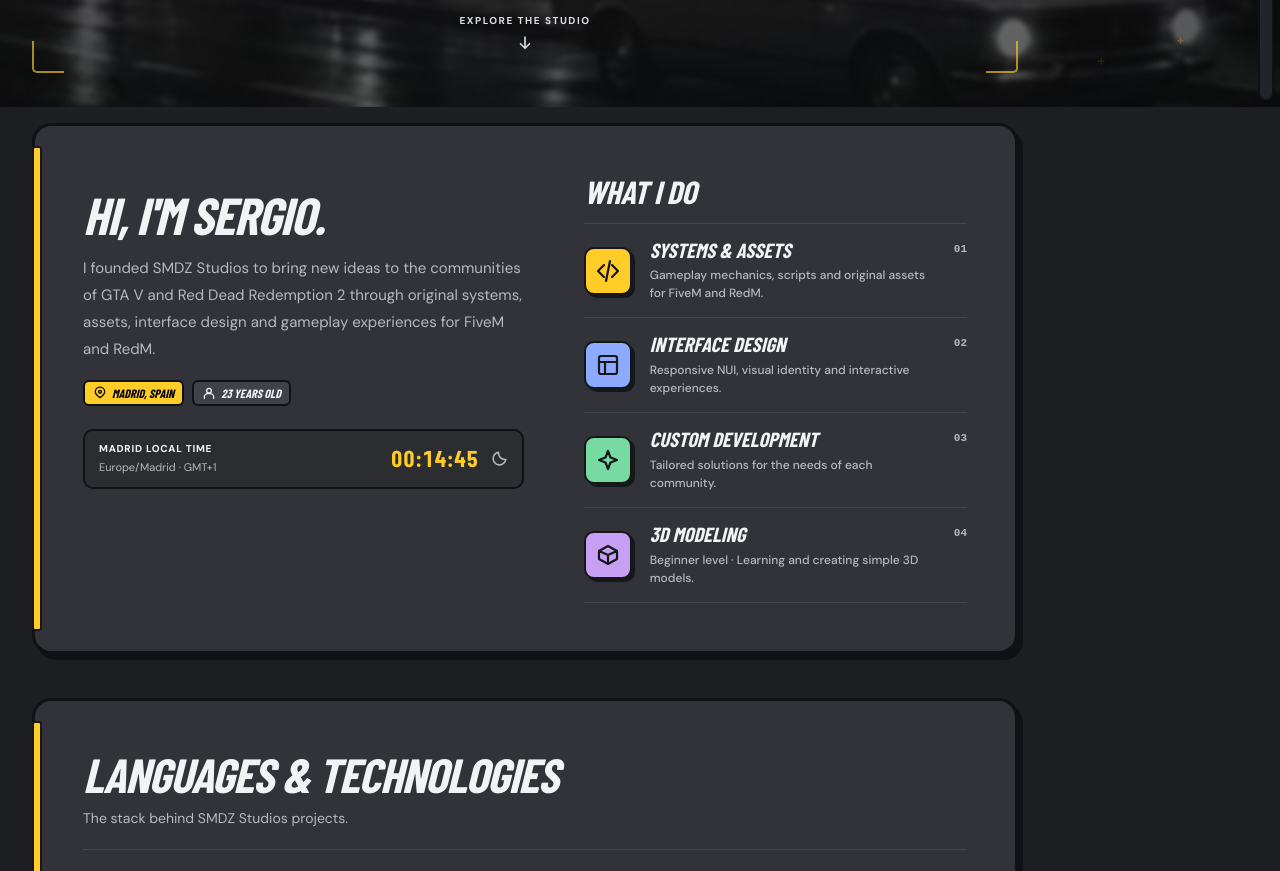
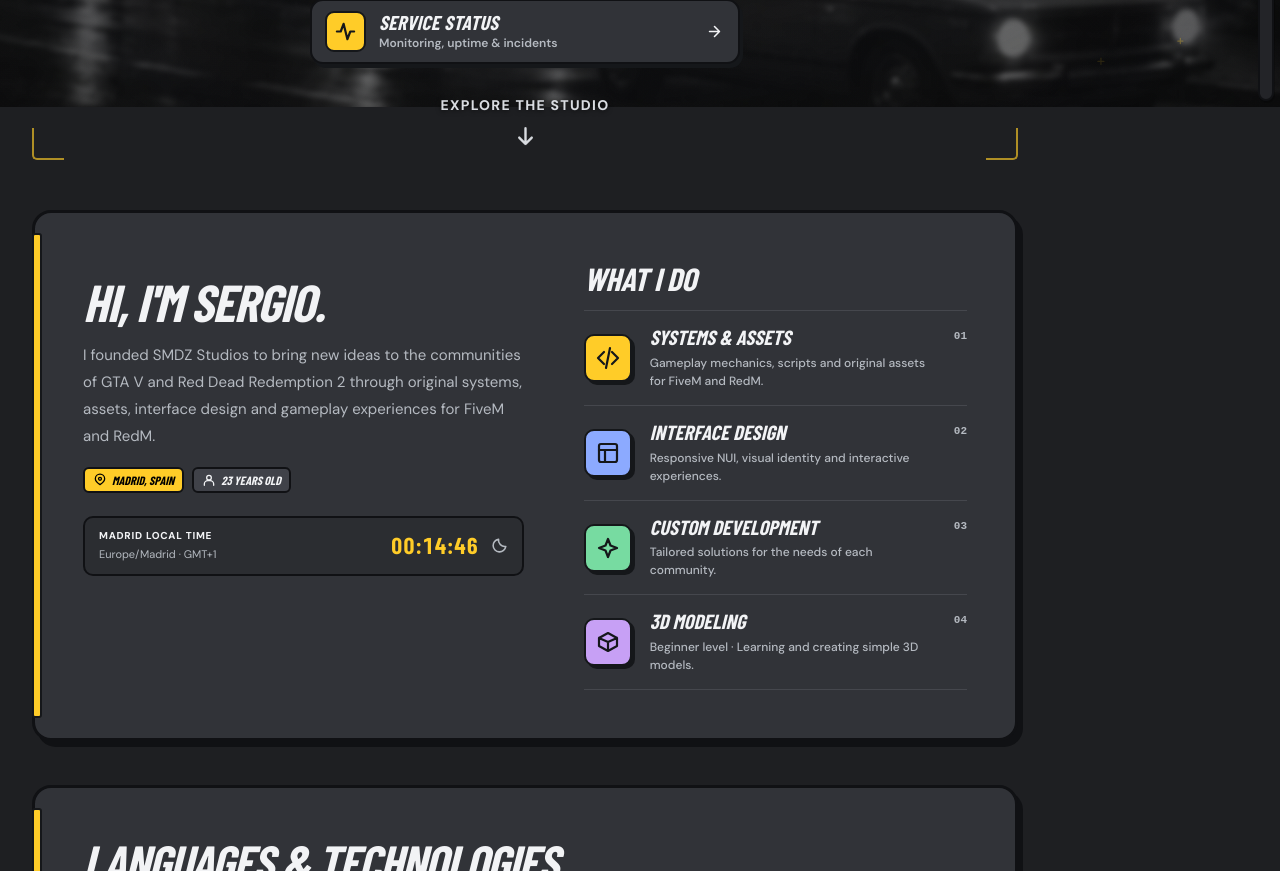
Before and after one commit to smdz-studios/smdzstudios.com, a plain HTML site: page index.html in a window 1280 px wide. Shown: the part 693-1564 px from the top of the page. Drawn offline with nearby package versions, Linux system fonts and the light colour scheme; animation ran at ten frames a second; a web font is replaced by a local one.

Commit message:
feat(home): surface service status, enlarge studio cue and simplify README

```diff
--- a/assets/css/core/landing.css
+++ b/assets/css/core/landing.css
@@ -404,3 +404,19 @@ html[data-theme="dark"] .error-panel h1,html[data-theme="dark"] .error-panel p{t
 @media(max-width:620px){.error-page .error-main{padding:20px 0 36px;}.error-panel .error-actions{max-width:360px;}.error-panel h1{font-size:clamp(26px,7vw,38px);}}
 @media(prefers-reduced-motion:reduce){.error-page .error-panel > *,.error-page .error-actions > .btn,.error-panel h1::after{animation:none!important;}}
 .footer.studio-footer{flex:none;min-width:0;box-sizing:border-box;}
+
+.hero-status-link{display:flex;align-items:center;gap:13px;width:min(430px,calc(100% - 22px));box-sizing:border-box;margin:22px auto 0;padding:10px 13px;text-decoration:none;color:var(--bl-ink);background:var(--bl-panel);border:2px solid var(--bl-line,#15171a);border-radius:13px;box-shadow:3px 4px 0 #15171a;transition:transform 200ms cubic-bezier(.18,.85,.25,1.15),box-shadow 200ms ease,border-color 200ms ease;}
+.hero-status-link:hover,.hero-status-link:focus-visible{transform:translateY(-3px) scale(1.025);box-shadow:5px 7px 0 #15171a;border-color:var(--bl-accent,#ffcc28);}
+.hero-status-link:focus-visible{outline:3px solid var(--bl-accent,#ffcc28);outline-offset:4px;}
+.hero-status-icon{display:grid;flex:none;place-items:center;width:41px;height:41px;box-sizing:border-box;border:2px solid #15171a;border-radius:9px;background:#ffcc28;color:#15171a;}
+.hero-status-icon .icon{width:23px;height:23px;stroke:currentColor;fill:none;stroke-width:2.3;stroke-linecap:round;stroke-linejoin:round;}
+.hero-status-copy{display:flex;flex:1;min-width:0;flex-direction:column;align-items:flex-start;gap:3px;text-align:left;}
+.hero-status-copy strong{font:italic 900 clamp(16px,2.2vw,20px)/1.05 var(--bl-font-display);letter-spacing:.01em;}
+.hero-status-copy small{font:600 12px/1.3 var(--bl-font-body,Arial,sans-serif);color:var(--bl-ink-muted);}
+.hero-status-arrow{flex:none;width:21px;height:21px;margin-right:2px;stroke:currentColor;fill:none;stroke-width:2.5;stroke-linecap:round;stroke-linejoin:round;transition:transform .2s cubic-bezier(.18,.85,.25,1.15);}
+.hero-status-link:hover .hero-status-arrow{transform:translateX(4px);}
+.hero .scroll-cue{margin-top:31px;gap:8px;font-size:clamp(12px,1.3vw,14px);font-weight:850;letter-spacing:1.3px;}
+.hero .scroll-cue .icon{width:25px;height:25px;stroke-width:2.3;}
+.hero .scroll-cue:hover{color:var(--bl-accent,#ffcc28);}
+@media(max-width:540px){.hero-status-link{margin-top:18px;padding:9px 11px;gap:10px;}.hero-status-icon{width:38px;height:38px;}.hero-status-copy strong{font-size:17px;}.hero-status-copy small{font-size:11px;}.hero .scroll-cue{margin-top:25px;font-size:12px;}.hero .scroll-cue .icon{width:23px;height:23px;}}
+@media(prefers-reduced-motion:reduce){.hero-status-link,.hero-status-arrow{transition:none;}}
--- a/index.html
+++ b/index.html
@@ -19,7 +19,7 @@
 <link rel="preload" as="image" href="assets/images/background.webp">
 <link rel="preload" as="image" href="assets/images/smdz-logo.png">
 <link href="assets/css/core/smdz-boldline.css" rel="stylesheet"/>
-<link href="assets/css/core/landing.css?v=20261120-modular-status" rel="stylesheet"/>
+<link href="assets/css/core/landing.css?v=20261121-hero-status" rel="stylesheet"/>
 <link rel="stylesheet" href="assets/css/core/experience-v4.css?v=20261120-modular-status">
 
 <script defer src="assets/js/core/experience-v4.js?v=20261120-modular-status"></script>
@@ -108,7 +108,12 @@
 <a class="btn btn-large nav-discord" draggable="false" href="./discord/" rel="noopener noreferrer" target="_blank"><svg aria-hidden="true" class="icon brand-icon" viewBox="0 0 24 24"><path d="M20.317 4.37a19.79 19.79 0 0 0-4.885-1.515c-.21.375-.456.88-.625 1.28a18.27 18.27 0 0 0-5.414 0 12.64 12.64 0 0 0-.632-1.28 19.73 19.73 0 0 0-4.889 1.519C.78 8.96-.057 13.433.362 17.844a19.91 19.91 0 0 0 5.993 3.022c.483-.654.914-1.35 1.285-2.083a12.9 12.9 0 0 1-2.023-.966c.17-.125.336-.255.497-.39 3.9 1.81 8.13 1.81 11.984 0 .163.135.329.265.498.39-.645.38-1.323.704-2.027.968.37.73.797 1.428 1.285 2.08a19.9 19.9 0 0 0 5.997-3.02c.49-5.116-.839-9.548-3.534-13.475ZM8.02 15.14c-1.17 0-2.13-1.075-2.13-2.398 0-1.324.94-2.405 2.13-2.405 1.2 0 2.15 1.09 2.13 2.405 0 1.323-.94 2.398-2.13 2.398Zm7.87 0c-1.17 0-2.13-1.075-2.13-2.398 0-1.324.938-2.405 2.13-2.405 1.2 0 2.15 1.09 2.13 2.405 0 1.323-.93 2.398-2.13 2.398Z"/></svg><span data-de="Discord" data-es="Discord" data-fr="Discord" data-pt="Discord" data-it="Discord">Discord</span><svg aria-hidden="true" class="icon outbound" viewbox="0 0 24 24"><path d="M7 17 17 7M7 7h10v10"></path></svg></a>
 <a class="btn btn-large nav-cfx" draggable="false" href="https://forum.cfx.re/u/smdzstudios/summary" rel="noopener noreferrer" target="_blank"><svg aria-hidden="true" class="icon brand-icon" viewBox="0 0 24 24"><path d="M22.4 24h-5.225c-.117 0-.455-1.127-1.026-3.375-1.982-6.909-3.124-10.946-3.417-12.12l3.37-3.325h.099c.454 1.42 2.554 7.676 6.299 18.768ZM12.342 7.084h-.048a3.382 3.385 0 0 1-.098-.492v-.098a102.619 102.715 0 0 1 3.272-3.275c.13.196.196.356.196.491v.05a140.694 140.826 0 0 1-3.322 3.324ZM5.994 10.9h-.05c.67-2.12 1.076-3.209 1.223-3.275L14.492.343c.08 0 .258.524.533 1.562zm1.37-4.014h-.05C8.813 2.342 9.612.048 9.71 0h4.495v.05a664.971 664.971 0 0 1-6.841 6.839Zm-2.69 7.874h-.05c.166-.798.554-1.418 1.174-1.855a312.918 313.213 0 0 1 5.71-5.717h.05c-.117.672-.375 1.175-.781 1.52zM1.598 24l-.098-.05c1.399-4.172 2.148-6.322 2.248-6.45l6.74-6.694h.05C10.232 11.88 8.974 16.263 6.73 24Z"/></svg><span data-de="Cfx.re-Profil" data-es="Perfil de Cfx.re" data-fr="Profil Cfx.re" data-pt="Perfil Cfx.re" data-it="Profilo Cfx.re">Cfx.re Profile</span><svg aria-hidden="true" class="icon outbound" viewbox="0 0 24 24"><path d="M7 17 17 7M7 7h10v10"></path></svg></a>
 </nav>
-<a class="scroll-cue" data-enter="" draggable="false" href="#studio" style="--delay: 500ms"><span data-de="STUDIO ENTDECKEN" data-es="CONOCE EL ESTUDIO" data-fr="DÉCOUVRIR LE STUDIO" data-pt="CONHECE O ESTÚDIO" data-it="SCOPRI LO STUDIO">EXPLORE THE STUDIO</span><svg aria-hidden="true" class="icon" viewbox="0 0 24 24"><path d="M12 4v15m-6-6 6 6 6-6"></path></svg></a>
+<a class="hero-status-link" data-enter="" draggable="false" href="./status/" style="--delay: 470ms">
+<span class="hero-status-icon" aria-hidden="true"><svg class="icon" viewBox="0 0 24 24"><path d="M3 12h4l3-8 4 16 3-8h4"/></svg></span>
+<span class="hero-status-copy"><strong data-es="ESTADO DE LOS SERVICIOS" data-fr="ÉTAT DES SERVICES" data-de="DIENSTSTATUS" data-pt="ESTADO DOS SERVIÇOS" data-it="STATO DEI SERVIZI">SERVICE STATUS</strong><small data-es="Monitor, disponibilidad e incidencias" data-fr="Suivi, disponibilité et incidents" data-de="Monitoring, Verfügbarkeit und Vorfälle" data-pt="Monitorização, disponibilidade e incidentes" data-it="Monitoraggio, disponibilità e incidenti">Monitoring, uptime &amp; incidents</small></span>
+<svg class="icon hero-status-arrow" viewBox="0 0 24 24" aria-hidden="true"><path d="M5 12h14m-7-7 7 7-7 7"/></svg>
+</a>
+<a class="scroll-cue" data-enter="" draggable="false" href="#studio" style="--delay: 610ms"><span data-de="STUDIO ENTDECKEN" data-es="CONOCE EL ESTUDIO" data-fr="DÉCOUVRIR LE STUDIO" data-pt="CONHECE O ESTÚDIO" data-it="SCOPRI LO STUDIO">EXPLORE THE STUDIO</span><svg aria-hidden="true" class="icon" viewbox="0 0 24 24"><path d="M12 4v15m-6-6 6 6 6-6"></path></svg></a>
 </section>
 
 <section aria-labelledby="studio-title" class="studio panel" data-reveal="" id="studio">
```
Also changed, not shown: sw.js (+1 -1 lines), 1 other file.
